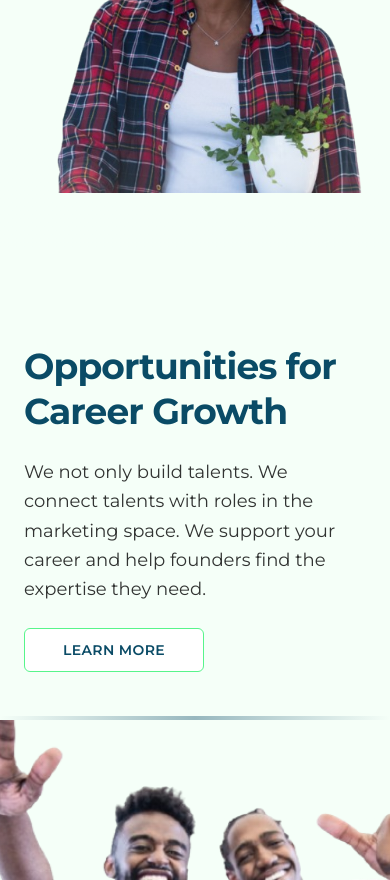
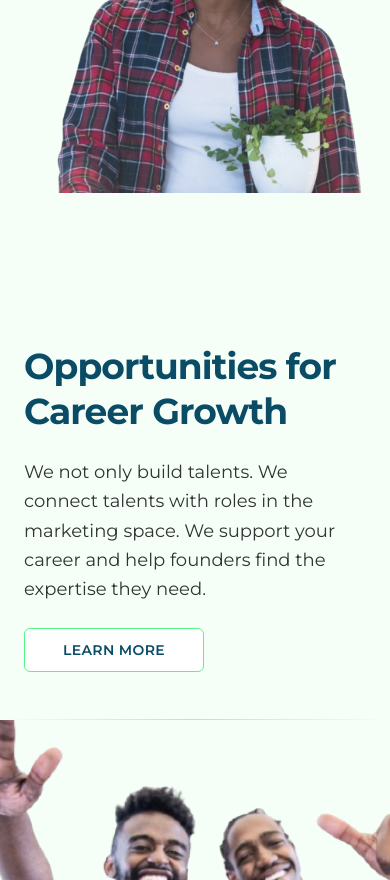
Before and after one commit to xterabyte/Terabyte, a Next.js app in the folder terabyte/: page / in a window 390 px wide. Shown: the part 1120-2000 px from the top of the page. Built offline with nearby package versions, Linux system fonts and the light colour scheme.

Commit message:
update career-section.tsx

```diff
--- a/terabyte/app/components/career-section.tsx
+++ b/terabyte/app/components/career-section.tsx
@@ -6,8 +6,8 @@ import SmilingWoman from '@/app/assets/SmilingWoman.png'
 
 const CareerSection = () => {
   return (
-    <section className="relative w-full bg-background dark:bg-[#0a4c68] overflow-hidden">
-      <div className="w-full pt-16 relative">
+    <section className="relative w-full bg-background dark:bg-background">
+      <div className="w-full pt-16">
         <div className="flex flex-col lg:flex-row items-center justify-between gap-12 bg-secondary dark:bg-secondary/5 relative">
           {/* Image Container */}
           <div className="relative w-full lg:w-1/2 min-h-[500px] lg:min-h-[600px] -mt-10 lg:-mt-16">
@@ -21,19 +21,18 @@ const CareerSection = () => {
                 sizes="(max-width: 768px) 100vw, 50vw"
               />
             </div>
-            {/* Enhanced image overlay for dark mode */}
-            <div className="absolute inset-0 bg-gradient-to-b from-transparent via-transparent to-secondary/20
-                          dark:from-[#0a4c68]/80 dark:via-[#0a4c68]/40 dark:to-[#0a4c68] pointer-events-none" />
+            {/* Image overlay for dark mode */}
+            <div className="absolute inset-0 bg-gradient-to-b from-transparent to-secondary/20 dark:to-background/80 pointer-events-none" />
           </div>
 
           {/* Content Container */}
-          <div className="lg:w-1/2 space-y-8 px-6 lg:px-12 py-12 lg:py-20 relative">
-            <div className="space-y-6 max-w-xl relative z-10">
+          <div className="lg:w-1/2 space-y-8 px-6 lg:px-12 py-12 lg:py-20">
+            <div className="space-y-6 max-w-xl">
               <h2 className="text-4xl lg:text-5xl font-bold text-primary dark:text-white tracking-tight leading-tight">
                 Opportunities for{' '}
                 <span className="block">Career Growth</span>
               </h2>
-              <p className="text-lg text-foreground/80 dark:text-gray-200 leading-relaxed">
+              <p className="text-lg text-foreground/80 dark:text-secondary leading-relaxed">
                 We not only build talents. We connect talents with roles in the marketing space.
                 We support your career and help founders find the expertise they need.
               </p>
@@ -41,45 +40,22 @@ const CareerSection = () => {
                 variant="outline"
                 size="lg"
                 className="mt-4 text-primary border-teragreen hover:bg-primary hover:text-white
-                         dark:text-white dark:border-white dark:hover:bg-white/20 dark:hover:text-white
+                         dark:text-primary dark:border-primary dark:hover:bg-primary dark:hover:text-white
                          transition-colors duration-300 font-semibold tracking-wide min-w-[180px]"
               >
                 LEARN MORE
               </Button>
             </div>
 
-            {/* Enhanced decorative background elements for dark mode */}
-            <div className="absolute inset-0 dark:bg-gradient-radial dark:from-[#0a4c68] dark:via-[#0a6890] dark:to-[#0a4c68] opacity-60 -z-10" />
-
-            {/* Prominent gradient orbs */}
-            <div className="absolute right-0 top-1/2 -translate-y-1/2 w-[400px] h-[400px]
-                          dark:bg-gradient-radial dark:from-[#0f8bb8]/40 dark:via-[#0a4c68]/20 dark:to-transparent
-                          rounded-full blur-2xl -z-10" />
-
-            <div className="absolute -top-20 right-0 w-[300px] h-[300px]
-                          dark:bg-gradient-radial dark:from-[#14a1d4]/30 dark:via-[#0a4c68]/10 dark:to-transparent
-                          rounded-full blur-2xl -z-10" />
-
-            <div className="absolute bottom-0 left-0 w-[350px] h-[350px]
-                          dark:bg-gradient-radial dark:from-[#07364b]/40 dark:via-[#0a4c68]/20 dark:to-transparent
-                          rounded-full blur-2xl -z-10" />
-
-            {/* Additional accent gradients */}
-            <div className="absolute top-1/3 left-1/4 w-[200px] h-[200px]
-                          dark:bg-gradient-radial dark:from-[#14d4d4]/20 dark:to-transparent
-                          rounded-full blur-xl -z-10" />
-
-            <div className="absolute bottom-1/4 right-1/4 w-[250px] h-[250px]
-                          dark:bg-gradient-radial dark:from-[#0f8bb8]/30 dark:to-transparent
-                          rounded-full blur-xl -z-10" />
+            {/* Decorative background elements */}
+            <div className="absolute right-0 top-1/2 -translate-y-1/2 w-[300px] h-[300px] bg-primary/5 dark:bg-primary/10 rounded-full blur-3xl -z-10" />
+            <div className="absolute bottom-0 right-1/4 w-[200px] h-[200px] bg-primary/3 dark:bg-primary/5 rounded-full blur-2xl -z-10" />
           </div>
         </div>
       </div>
 
-      {/* Enhanced border line decor */}
-      <div className="absolute bottom-0 left-0 w-full h-1 bg-gradient-to-r
-                    from-transparent via-[#0a4c68]/40 to-transparent
-                    dark:from-transparent dark:via-[#14a1d4]/40 dark:to-transparent" />
+      {/* Border line decor */}
+      <div className="absolute bottom-0 left-0 w-full h-px bg-gradient-to-r from-transparent via-primary/20 to-transparent dark:via-primary/10" />
     </section>
   )
 }
```
